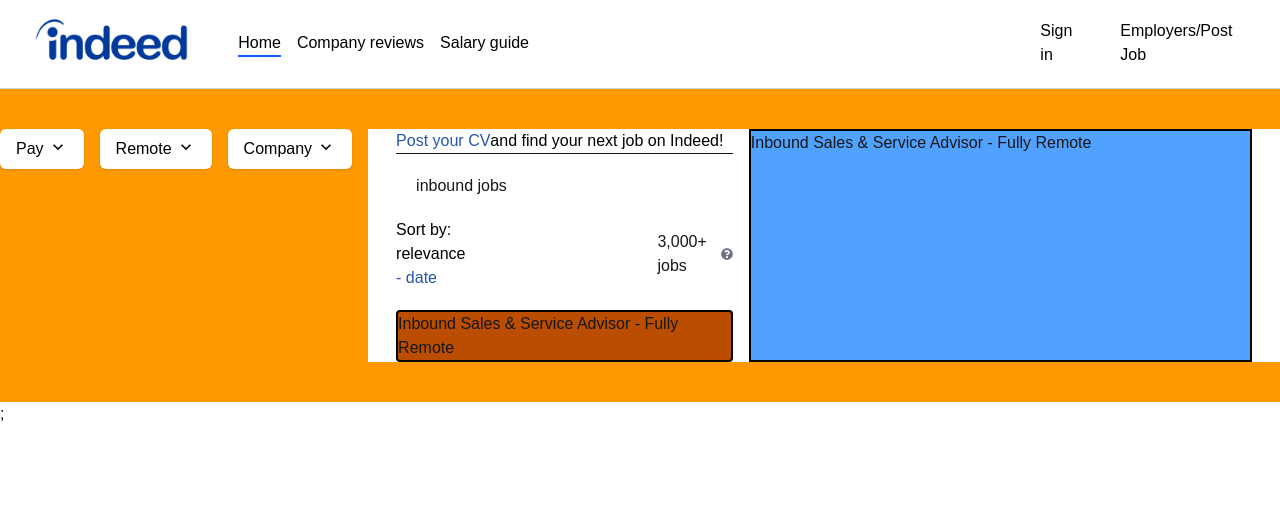
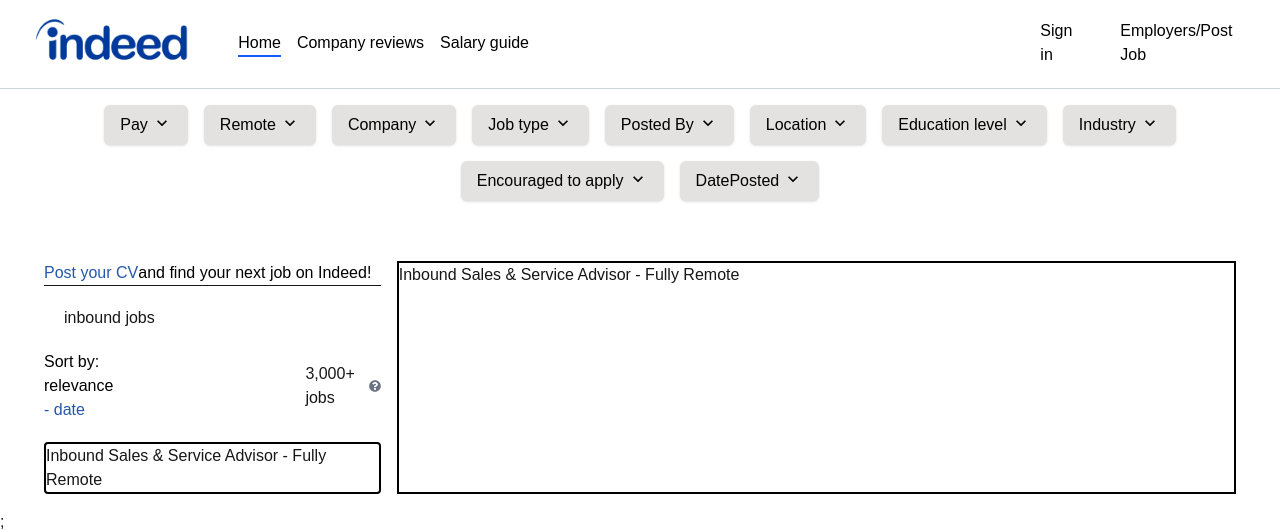
Before and after one commit to jafarimurtaza/indeed-af, a Next.js app: page /inbound in a window 1280 px wide. Shown: the top 532 px of the page. Built offline with nearby package versions, Linux system fonts and the light colour scheme.

Commit message:
created object list

```diff
--- a/src/components/Inbound/MainInbound.jsx
+++ b/src/components/Inbound/MainInbound.jsx
@@ -2,107 +2,112 @@
 import React from "react";
 import { MdKeyboardArrowDown } from "react-icons/md";
 import { FaQuestionCircle } from "react-icons/fa";
+
+// Dropdown Component
+const Dropdown = ({ label, options }) => (
+  <div className="relative group">
+    <button className="flex justify-center gap-1 px-4 py-2 bg-[#e4e2e0] text-black rounded-md shadow">
+      {label}
+      <MdKeyboardArrowDown className="text-xl" />
+    </button>
+    <ul className="absolute hidden group-hover:block bg-white shadow-md rounded mt-2 z-10">
+      {options.map((option, index) => (
+        <li key={index} className="px-4 py-2 text-black">
+          {option}
+        </li>
+      ))}
+    </ul>
+  </div>
+);
+
+//  Dropdown data
+const dropdownData = [
+  {
+    label: "Pay",
+    options: ["All Salaries", "£25,000+", "£30,000+", "£35,000+", "£40,000+", "£45,000+"],
+  },
+  {
+    label: "Remote",
+    options: ["All jobs", "Hybrid work", "Remote"],
+  },
+  {
+    label: "Company",
+    options: [
+      "All companies",
+      "Origin Multilingual",
+      "KPMG",
+      "Spicerhaart Group Services Limited",
+      "Amazon.com",
+      "Stericycle",
+      "PwC",
+      "Fresha",
+      "NFU Mutual",
+    ],
+  },
+  {
+    label: "Job type",
+    options: [
+      "Full-time", "part-time", "Temporary", "Apprenticeship", "Internship", "Zero hours contract",
+      "Seasonal", "Permanent", "Fixed term contract", "Temp to perm", "Freelance", "Graduate",
+      "Volunteer", "Casual contract",
+    ],
+  },
+  {
+    label: "Posted By",
+    options: ["Employer and Staffing agency", "Employer", "Staffing Agency"],
+  },
+  {
+    label: "Location",
+    options: [
+      "London", "Manchester", "Remote", "Leeds", "Birmingham",
+      "Glasgow", "Newcastle upon Tyne", "Nottingham",
+    ],
+  },
+  {
+    label: "Education level",
+    options: [
+      "Bachelor's degree", "Master's degree", "Certificate of higher education",
+      "Doctoral degree", "Foundation degree",
+    ],
+  },
+  {
+    label: "Industry",
+    options: [
+      "Aerospace & Defence", "Arts, Entertainment & Recreation", "Education",
+      "Finance", "Healthcare", "Human Resources & Staffing",
+      "Insurance", "Management & Consulting",
+    ],
+  },
+  {
+    label: "Encouraged to apply",
+    options: [
+      "Disability confident", "No degree", "No experience needed",
+      "Career change", "Back to work", "First job",
+    ],
+  },
+  {
+    label: "DatePosted",
+    options: [
+      "Jobs you haven't seen", "Last 24 hours", "Last 3 days", "Last 7 days", "Last 14 days",
+    ],
+  },
+];
+
+//  Main Component
 export default function MainInbound() {
   return (
-    <div className="bg-amber-500 flex justify-center py-10 gap-4">
-      {/* <SearchInput/> */}
-      {/* Dropdown 1 */}
-     <div className="relative group">
-        <button className="flex justify-center gap-1 px-4 py-2 bg-white text-black rounded-md shadow">
-          Pay
-          <MdKeyboardArrowDown className="text-xl" />
-        </button>
-
-        <ul
-          className="absolute left-0 mt-2 w-40 bg-white text-black rounded-md shadow-lg
-                   opacity-0 group-hover:opacity-100 invisible group-hover:visible
-                   transition-all duration-300 z-10"
-        >
-          <li className="px-4 py-2 hover:bg-gray-100 cursor-pointer">
-            All Salaries
-          </li>
-          <li className="px-4 py-2 hover:bg-gray-100 cursor-pointer">
-            £25,000+
-          </li>
-          <li className="px-4 py-2 hover:bg-gray-100 cursor-pointer">
-            £30,000+
-          </li>
-          <li className="px-4 py-2 hover:bg-gray-100 cursor-pointer">
-            £35,000+
-          </li>
-          <li className="px-4 py-2 hover:bg-gray-100 cursor-pointer">
-            £40,000+
-          </li>
-          <li className="px-4 py-2 hover:bg-gray-100 cursor-pointer">
-            £45,000+
-          </li>
-        </ul>
-      </div>
-
-      {/* Dropdown 2 */}
-     <div className="relative group">
-        <button className="flex justify-center gap-1 px-4 py-2 bg-white text-black rounded-md shadow">
-          Remote
-          <MdKeyboardArrowDown className="text-xl" />
-        </button>
-
-        <ul
-          className="absolute left-0 mt-2 w-40 bg-white text-black rounded-md shadow-lg
-                   opacity-0 group-hover:opacity-100 invisible group-hover:visible
-                   transition-all duration-300 z-10"
-        >
-          <li className="px-4 py-2 hover:bg-gray-100 cursor-pointer">
-            All jobs
-          </li>
-          <li className="px-4 py-2 hover:bg-gray-100 cursor-pointer">
-            Hybrid work
-          </li>
-          <li className="px-4 py-2 hover:bg-gray-100 cursor-pointer">Remote</li>
-        </ul>
-      </div>
-      {/* Dropdown 3 */}
-       <div className="relative group">
-        <button className="flex justify-center gap-1 px-4 py-2 bg-white text-black rounded-md shadow">
-          Company
-          <MdKeyboardArrowDown className="text-xl" />
-        </button>
-
-        <ul
-          className="absolute left-0 mt-2 w-40 bg-white text-black rounded-md shadow-lg
-                   opacity-0 group-hover:opacity-100 invisible group-hover:visible
-                   transition-all duration-300 z-10"
-        >
-          <li className="px-4 py-2 hover:bg-gray-100 cursor-pointer">
-            All companies
-          </li>
-          <li className="px-4 py-2 hover:bg-gray-100 cursor-pointer">
-            Origin Multilingual
-          </li>
-          <li className="px-4 py-2 hover:bg-gray-100 cursor-pointer">KPMG</li>
-          <li className="px-4 py-2 hover:bg-gray-100 cursor-pointer">
-            Spicerhaart Group Services Limited
-          </li>
-          <li className="px-4 py-2 hover:bg-gray-100 cursor-pointer">
-            Amazon.com
-          </li>
-          <li className="px-4 py-2 hover:bg-gray-100 cursor-pointer">
-            Stericycle
-          </li>
-          <li className="px-4 py-2 hover:bg-gray-100 cursor-pointer">PwC</li>
-          <li className="px-4 py-2 hover:bg-gray-100 cursor-pointer">Fresha</li>
-          <li className="px-4 py-2 hover:bg-gray-100 cursor-pointer">
-            NFU Mutual
-          </li>
-        </ul>
-      </div>
-
-      <PostCv />
+    <div className="bg-white flex flex-wrap justify-center p-4 gap-4 w-full">
+      {dropdownData.map((item, index) => (
+        <Dropdown key={index} label={item.label} options={item.options} />
+      ))}
+      <PostCv/>
     </div>
   );
 }
+
 const PostCv = () => {
   return (
-    <div className="bg-white w-full flex gap-4 px-7">
+    <div className="bg-white w-full flex gap-4 px-7 mt-11">
       <div className="w-2/5">
         <div className="flex ">
           <Link href="#">
@@ -132,17 +137,15 @@
               />
             </p>
           </div>
-
         </div>
         {/* second section */}
 
-        <div className="bg-amber-700 border-2 border-black rounded-sm mt-5 w-full">
-            <h1>Inbound Sales & Service Advisor - Fully Remote</h1>
-
-          </div>
+        <div className="bg-white border-2 border-black rounded-sm mt-5 w-full">
+          <h1>Inbound Sales & Service Advisor - Fully Remote</h1>
+        </div>
       </div>
       {/* second part */}
-      <div className="w-4/5 bg-blue-400  border-2 border-black">
+      <div className="w-full bg-white  border-2 border-black">
         <h1>Inbound Sales & Service Advisor - Fully Remote</h1>
       </div>
     </div>
```
Also changed, not shown: public/images/img.jpg.
